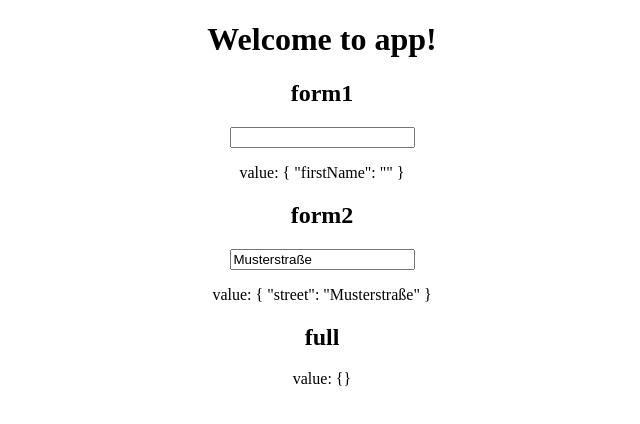
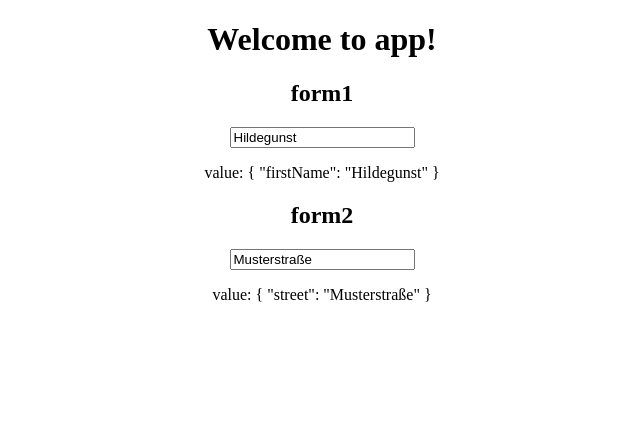
Before and after one commit to torstenwerner/angular-forms, an Angular app: page /form/0 in a window 1280 px wide. Shown: the top 424 px of the page, without its empty margins (318-958 px from the left). Built offline with nearby package versions, Linux system fonts and the light colour scheme.

Commit message:
minor improvements

```diff
--- a/src/app/app.component.html
+++ b/src/app/app.component.html
@@ -4,11 +4,7 @@
     Welcome to {{title}}!
   </h1>
 
-  <form #f="ngForm">
       <app-form1></app-form1>
       <app-form2></app-form2>
 
-      <h2>full</h2>
-      value: {{f.value | json}}
-  </form>
 </div>
--- a/src/app/form1/form1.component.html
+++ b/src/app/form1/form1.component.html
@@ -1,8 +1,8 @@
 <h2>form1</h2>
 
 <form #f="ngForm">
-  <input type="text" name="firstName" ngModel>
-</form>
-<p>
-    value: {{f.value | json}}
-</p>
+    <input type="text" name="firstName" ngModel="Hildegunst">
+  </form>
+  <p>
+      value: {{f.value | json}}
+  </p>
```
